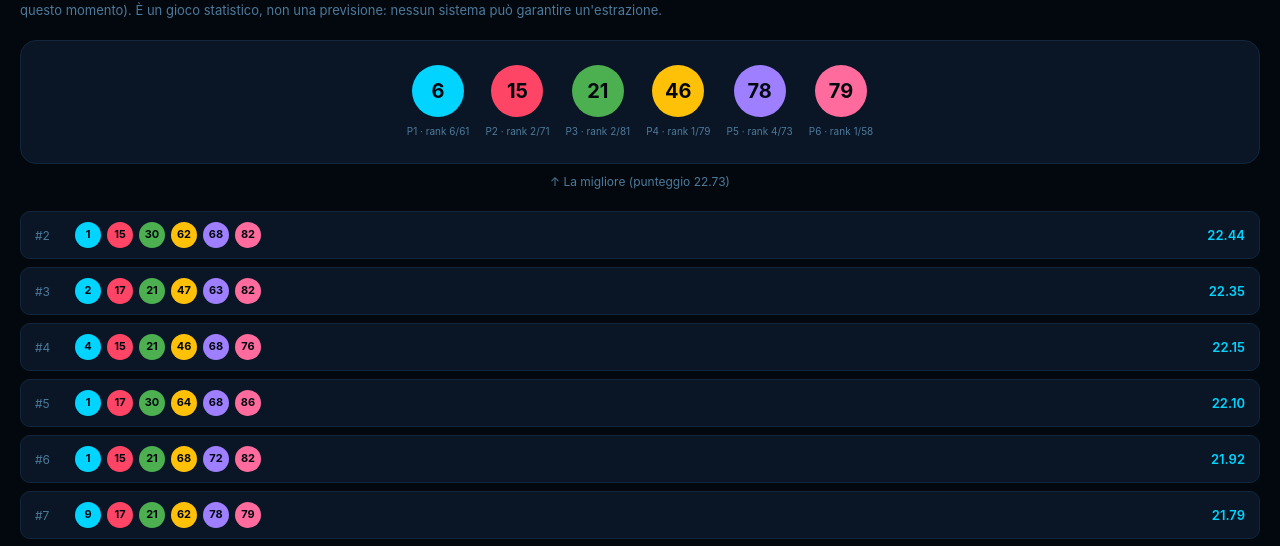
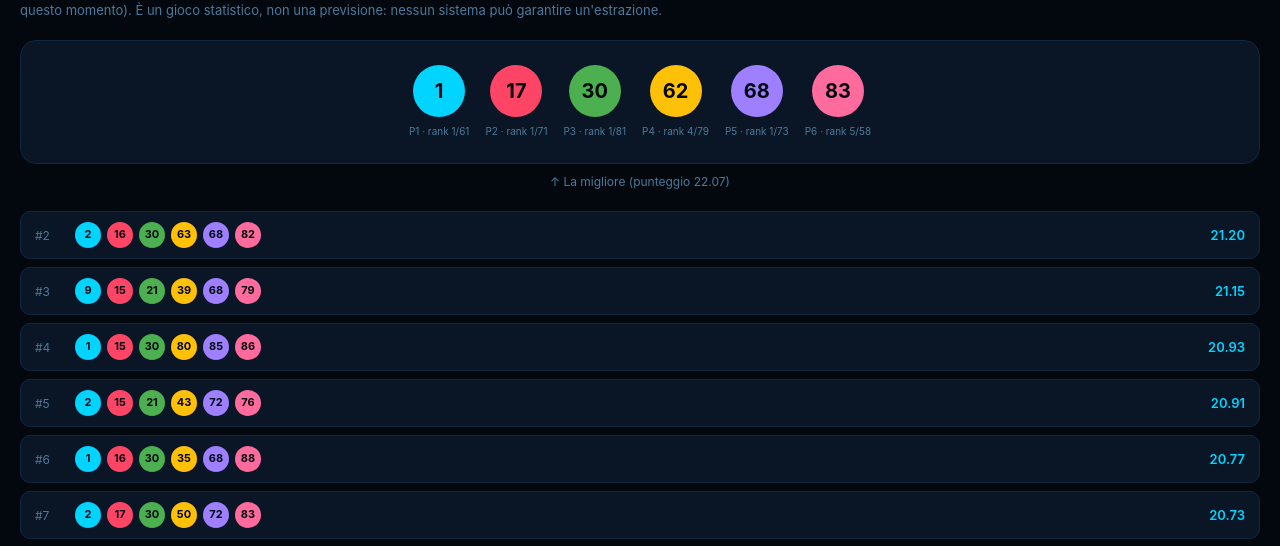
Before and after one commit to jamesnuvola/Superenalotto, a React (Vite) app: page / in a window 1280 px wide. Shown: the part 248-794 px from the top of the page. Built offline with nearby package versions, Linux system fonts and the light colour scheme.

Commit message:
Add files via upload

```diff
--- a/src/engine/multigen.js
+++ b/src/engine/multigen.js
@@ -28,6 +28,29 @@ function makeSeededRandom(seed) {
 function seedFromDraws(draws) {
   const last = draws[draws.length - 1]
   return draws.length * 100000 + (last ? last[1] : 0)
+}
+
+// Curve empiriche di probabilita' per bucket di rank (ampiezza 3), per posizione.
+// Estratte dal laboratorio di backtest su 2874 estrazioni reali: "quando il
+// numero vero era in questo bucket di rank, quanto spesso e' successo davvero?"
+// Sostituiscono il punteggio grezzo come peso di campionamento — pesare per
+// probabilita' storica reale invece che per magnitudine del punteggio ha
+// mostrato un miglioramento concreto nel laboratorio (media numeri azzeccati
+// 1.23 -> 1.52 su 60 estrazioni reali in walk-forward).
+const RANK_BUCKET_WIDTH = 3
+const RANK_PROBABILITY_CURVES = [
+  [0.1152, 0.1264, 0.1088, 0.1062, 0.1028, 0.0969, 0.0875, 0.0699, 0.0509, 0.0352, 0.0266, 0.0221, 0.0168, 0.0108], // P1
+  [0.074, 0.0778, 0.0565, 0.061, 0.0755, 0.0752, 0.0673, 0.0625, 0.0669, 0.0557, 0.061, 0.0505, 0.0374, 0.0363], // P2
+  [0.0696, 0.0583, 0.0423, 0.0456, 0.0613, 0.0669, 0.0662, 0.0606, 0.0583, 0.0598, 0.0505, 0.052, 0.0497, 0.0393], // P3
+  [0.0651, 0.0606, 0.0714, 0.0677, 0.0598, 0.0546, 0.0613, 0.0531, 0.0639, 0.0542, 0.0475, 0.0441, 0.0475, 0.0449], // P4
+  [0.0737, 0.074, 0.0591, 0.055, 0.0684, 0.0673, 0.0726, 0.0662, 0.0696, 0.0572, 0.058, 0.0561, 0.0453, 0.0404], // P5
+  [0.1286, 0.1339, 0.1013, 0.1159, 0.1159, 0.1047, 0.083, 0.0654, 0.0396, 0.0299, 0.0224, 0.0176, 0.0079, 0.012] // P6
+]
+
+function rankProbabilityWeight(position, rank) {
+  const bucket = Math.floor((rank - 1) / RANK_BUCKET_WIDTH)
+  const curve = RANK_PROBABILITY_CURVES[position]
+  return curve[bucket] ?? 0.001 // piccola probabilita' residua oltre la curva misurata
 }
 
 function buildHistoricalSets(draws) {
@@ -71,7 +94,13 @@ export function generateTopSestine(draws, howMany = RESULTS_WANTED) {
   for (let p = 0; p < 6; p++) {
     const full = rankedCandidates(draws, p)
     fullRanking.push(full)
-    perPosition.push(full.slice(0, POOL_WIDTH_BY_POSITION[p]))
+    // Il pool per il campionamento usa il PESO EMPIRICO (probabilita' storica
+    // reale per quel rank), non il punteggio grezzo.
+    const pool = full.slice(0, POOL_WIDTH_BY_POSITION[p]).map(([num, score], idx) => {
+      const rank = idx + 1
+      return [num, rankProbabilityWeight(p, rank), score, rank]
+    })
+    perPosition.push(pool)
   }
 
   const historicalSets = buildHistoricalSets(draws)
@@ -88,16 +117,16 @@ export function generateTopSestine(draws, howMany = RESULTS_WANTED) {
       const lastPicked = chosen.length > 0 ? chosen[chosen.length - 1] : 0
       const validPool = perPosition[p].filter(([n]) => n > lastPicked && !chosen.includes(n))
       if (validPool.length === 0) { ok = false; break }
-      const [num, score] = weightedPick(validPool, rng)
+      const [num, weight, score, rank] = weightedPick(validPool, rng)
       chosen.push(num)
       dettaglio.push({
         posizione: p + 1,
         numero: num,
         punteggio: score,
-        rank: fullRanking[p].findIndex(([n]) => n === num) + 1,
+        rank,
         poolSize: fullRanking[p].length
       })
-      totalScore += score
+      totalScore += score // il punteggio totale mostrato resta il punteggio grezzo, per confrontabilita'
     }
 
     if (!ok) continue
```
